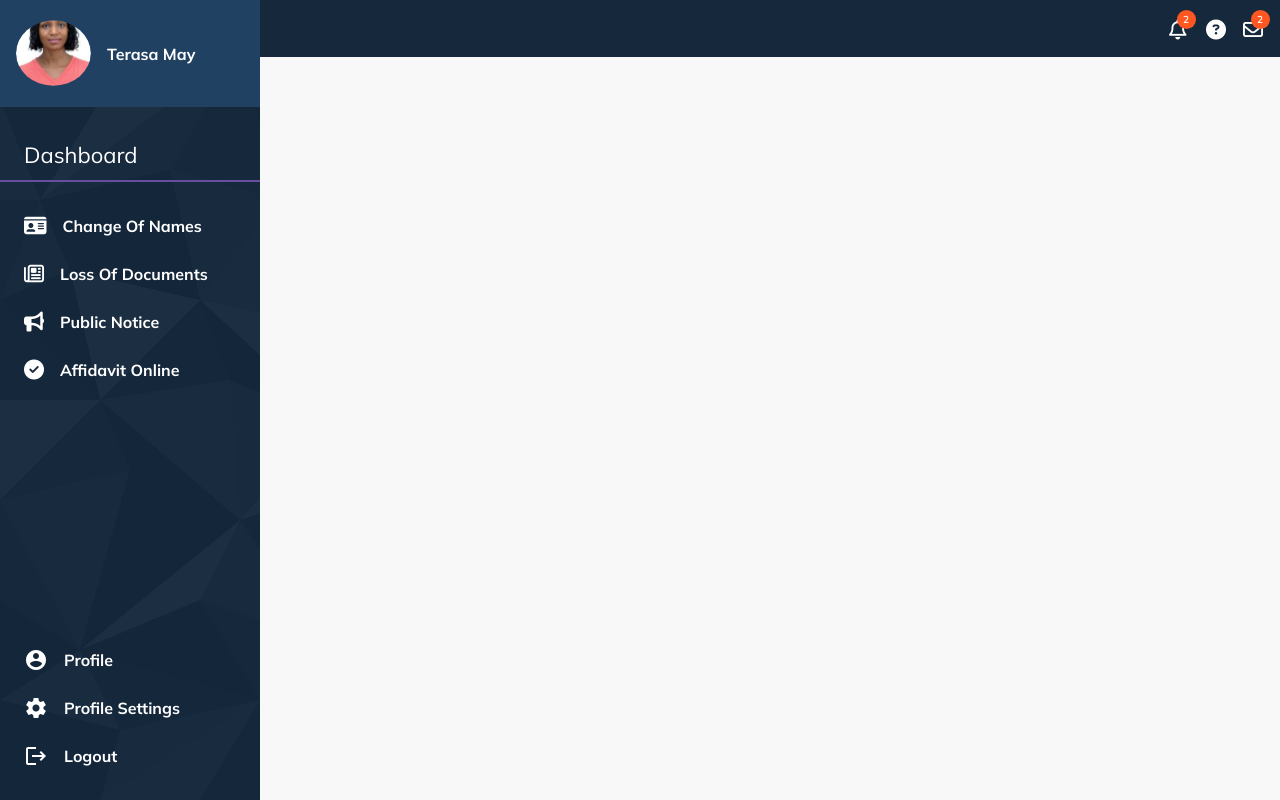
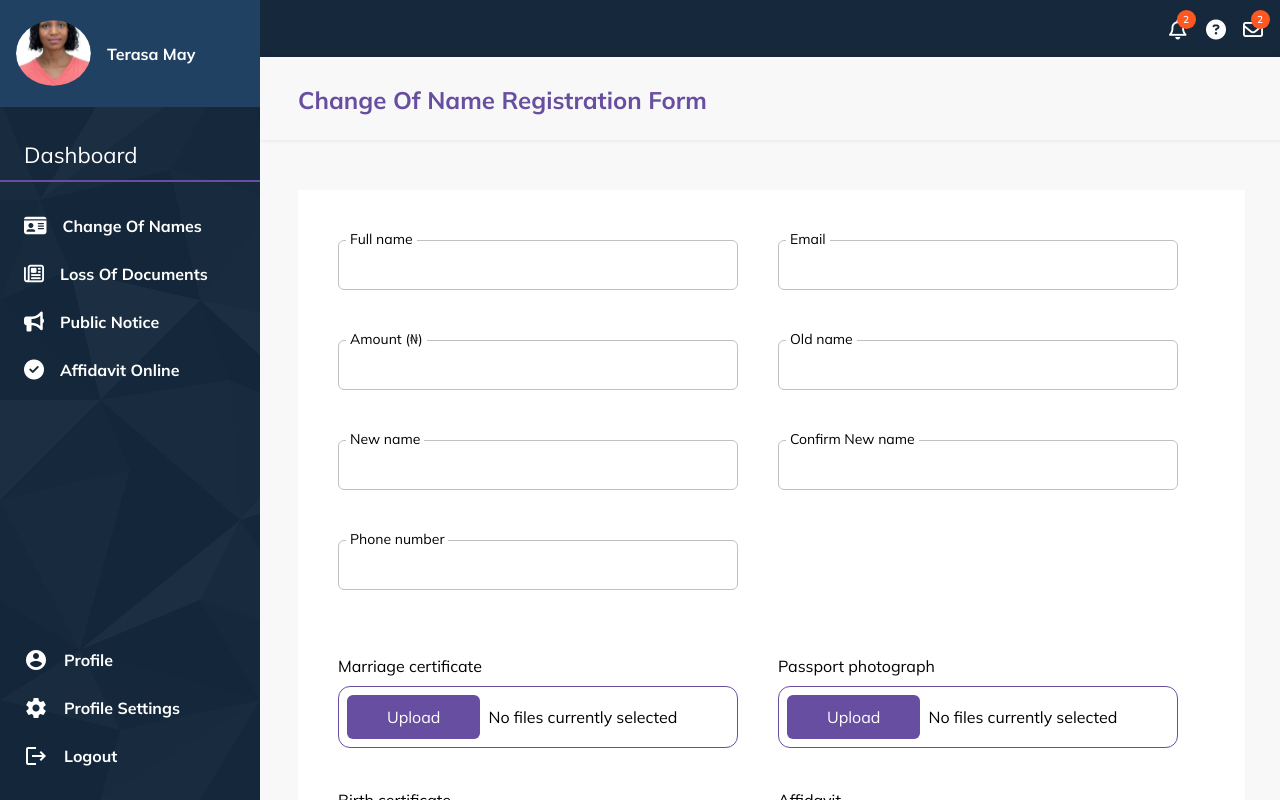
Before and after one commit to kiisi/highrise, a React (Vite) app: page /change-of-name in a window 1280 px wide. Built offline with nearby package versions, Linux system fonts and the light colour scheme.

Commit message:
Feat - Updated the ChangeName page

```diff
--- a/src/pages/ChangeName.jsx
+++ b/src/pages/ChangeName.jsx
@@ -1,11 +1,153 @@
 import Dashboard from "../layout/Dashboard"
+import Input from '../components/Input'
+import Button from '../components/Button'
+import { useReducer } from 'react'
 
 const ChangeName = () => {
-  return (
-    <Dashboard>
 
-    </Dashboard>
-  )
+    const initState = {
+        marriage: null,
+        passport: null,
+        birth: null,
+        affidavit: null,
+        identification: null
+    }
+
+    const reducerFunc = (state, action) =>{
+
+        switch(action.type){
+            case "marriage":{
+                return {
+                    ...state,
+                    marriage: action.payload
+                }
+            }
+            case "passport":{
+                return {
+                    ...state,
+                    passport: action.payload
+                }
+            }
+            case "birth":{
+                return {
+                    ...state,
+                    birth: action.payload
+                }
+            }
+            case "affidavit":{
+                return {
+                    ...state,
+                    affidavit: action.payload
+                }
+            }
+            case "identification":{
+                return {
+                    ...state,
+                    identification: action.payload
+                }
+            }
+            default:{
+                throw Error("Unknown Action")
+            }
+        }
+    }
+
+    const [state, dispatch] = useReducer(reducerFunc, initState)
+
+    const fileInputHandler = (e, type) =>{
+        dispatch({type: type, payload: e.target.files[0]})
+    }
+
+
+
+    console.log(state)
+
+    return (
+        <Dashboard>
+            <main>
+                <header className="pt-[25px] pr-[35px] pb-[22px] pl-[38px] shadow-[1px_0_5px_#0000001a]">
+                    <h1 className="text-primary text-[24px] font-bold">Change Of Name Registration Form</h1>
+                </header>
+                <section className="pt-[50px] pr-[35px] pb-[22px] pl-[38px]">
+                    <div className="bg-[#fff] p-10">
+                        <div className="flex flex-wrap gap-x-10 gap-y-10">
+                            <fieldset className="max-w-[400px] w-full">
+                                <Input label="Full name" type="text" />
+                            </fieldset>
+                            <fieldset className="max-w-[400px] w-full">
+                                <Input label="Email" type="email" />
+                            </fieldset>
+                            <fieldset className="max-w-[400px] w-full">
+                                <Input label="Amount (₦)" type="number" />
+                            </fieldset>
+                            <fieldset className="max-w-[400px] w-full">
+                                <Input label="Old name" type="number" />
+                            </fieldset>
+                            <fieldset className="max-w-[400px] w-full">
+                                <Input label="New name" type="number" />
+                            </fieldset>
+                            <fieldset className="max-w-[400px] w-full">
+                                <Input label="Confirm New name" type="number" />
+                            </fieldset>
+                            <fieldset className="max-w-[400px] w-full">
+                                <Input label="Phone number" type="number" />
+                            </fieldset>
+                        </div>
+                        <div className="flex flex-wrap gap-x-10 gap-y-10 mt-16">
+                            <fieldset className="max-w-[400px] w-full">
+                                <h1>Marriage certificate</h1>
+                                    <div className="rounded-xl mt-2 flex p-2 gap-x-2 items-center border-[1px] border-primary w-full">
+                                        <label htmlFor="marriage-certificate" name="marriage-certificate" className="bg-primary px-10 py-2.5 rounded-md text-white hover:bg-[#310077]">Upload</label>
+                                        <input type="file" className="hidden" id="marriage-certificate" onChange={(e) =>  fileInputHandler(e, "marriage")}/>
+                                        <span className="whitespace-nowrap truncate">{state.marriage ? state.marriage.name : "No files currently selected" }</span>
+                                    </div>
+                            </fieldset>
+                            <fieldset className="max-w-[400px] w-full">
+                                <h1>Passport photograph</h1>
+                                    <div className="rounded-xl mt-2 flex p-2 gap-x-2 items-center border-[1px] border-primary w-full">
+                                        <label htmlFor="passport-photograph" name="passport-photograph" className="bg-primary px-10 py-2.5 rounded-md text-white hover:bg-[#310077]">Upload</label>
+                                        <input type="file" className="hidden" id="passport-photograph" onChange={(e) =>  fileInputHandler(e, "passport")}/>
+                                        <span className="whitespace-nowrap truncate">{state.passport ? state.passport.name : "No files currently selected" }</span>
+                                    </div>
+                            </fieldset>
+                            <fieldset className="max-w-[400px] w-full">
+                                <h1>Birth certificate</h1>
+                                <div className="flex gap-x-10 pt-2">
+                                    <div className="rounded-xl flex p-2 gap-x-2 items-center border-[1px] border-primary w-full">
+                                        <label htmlFor="birth-certificate" name="birth-certificate" className="bg-primary px-10 py-2.5 rounded-md text-white hover:bg-[#310077]">Upload</label>
+                                        <input type="file" className="hidden" id="birth-certificate" onChange={(e) =>  fileInputHandler(e, "birth")}/>
+                                        <span className="whitespace-nowrap truncate">{state.birth ? state.birth.name : "No files currently selected" }</span>
+                                    </div>
+                                </div>
+                            </fieldset>
+                            <fieldset className="max-w-[400px] w-full">
+                                <h1>Affidavit</h1>
+                                <div className="flex gap-x-10 pt-2">
+                                    <div className="rounded-xl flex p-2 gap-x-2 items-center border-[1px] border-primary w-full">
+                                        <label htmlFor="affidavit" name="affidavit" className="bg-primary px-10 py-2.5 rounded-md text-white hover:bg-[#310077]">Upload</label>
+                                        <input type="file" className="hidden" id="affidavit" onChange={(e) =>  fileInputHandler(e, "affidavit")}/>
+                                        <span className="whitespace-nowrap truncate">{state.affidavit ? state.affidavit.name : "No files currently selected" }</span>
+                                    </div>
+                                </div>
+                            </fieldset>
+                            <fieldset className="max-w-[400px] w-full">
+                                <h1>Identification(NIN,Voters Card,Driving licence)</h1>
+                                <div className="flex gap-x-10 pt-2">
+                                    <div className="rounded-xl flex p-2 gap-x-2 items-center border-[1px] border-primary w-full">
+                                        <label htmlFor="identification" name="identification" className="bg-primary px-10 py-2.5 rounded-md text-white hover:bg-[#310077]">Upload</label>
+                                        <input type="file" className="hidden" id="identification" onChange={(e) =>  fileInputHandler(e, "identification")}/>
+                                        <span className="whitespace-nowrap truncate">{state.identification ? state.identification.name : "No files currently selected" }</span>
+                                    </div>
+                                </div>
+                            </fieldset>
+                        </div>
+
+                        <Button className="mt-14 ml-1">Next</Button>
+                    </div>
+                </section>
+            </main>
+        </Dashboard>
+    )
 }
 
 export default ChangeName
```
Also changed, not shown: src/pages/LossDocuments.jsx (+19 -23 lines).
